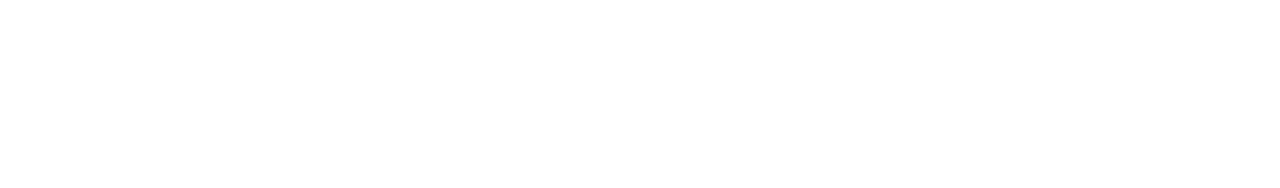
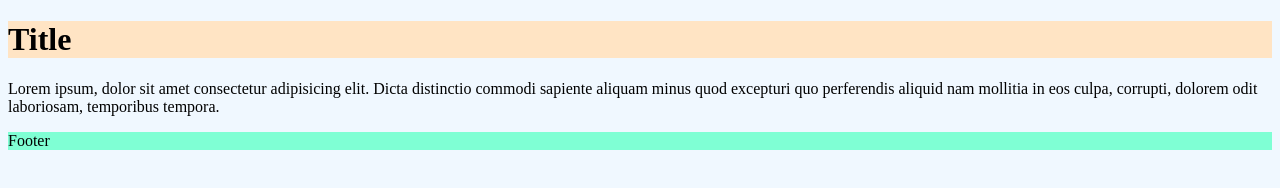
Before and after one commit to saidwafi-rpl/revou-09-01-25, a plain HTML site: page index.html in a window 1280 px wide. Drawn offline with Linux system fonts and the light colour scheme.

Commit message:
update css

```diff
--- a/index.html
+++ b/index.html
@@ -4,8 +4,28 @@
     <meta charset="UTF-8">
     <meta name="viewport" content="width=device-width, initial-scale=1.0">
     <title>Document Duke</title>
+
+    <!--Internal CSS-->
+    <style>
+        header{
+            background-color: bisque;
+        }
+    </style>
+
+    <!--External CSS-->
+    <link rel="stylesheet" href="style.css">
 </head>
 <body>
+    <header>
+        <h1>Title</h1>
+    </header>
 
+    <main>
+        <p>Lorem ipsum, dolor sit amet consectetur adipisicing elit. Dicta distinctio commodi sapiente aliquam minus quod excepturi quo perferendis aliquid nam mollitia in eos culpa, corrupti, dolorem odit laboriosam, temporibus tempora.</p>
+    </main>
+
+    <footer style="background-color: aquamarine;">
+        <span>Footer</span>
+    </footer>
 </body>
 </html>
--- /dev/null
+++ b/style.css
@@ -0,0 +1,3 @@
+body {
+    background-color: aliceblue;
+}
```
